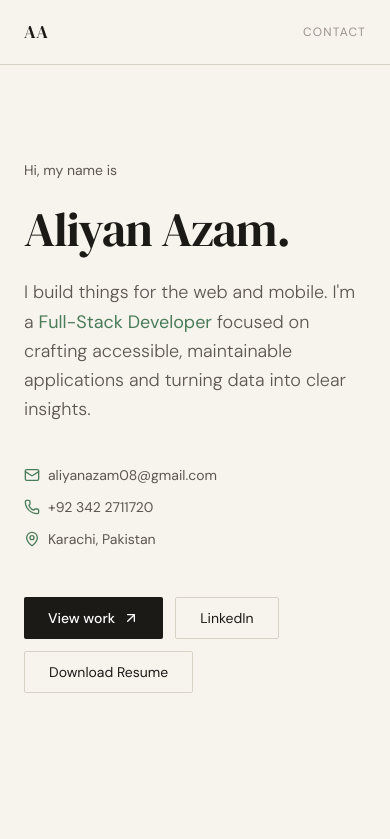
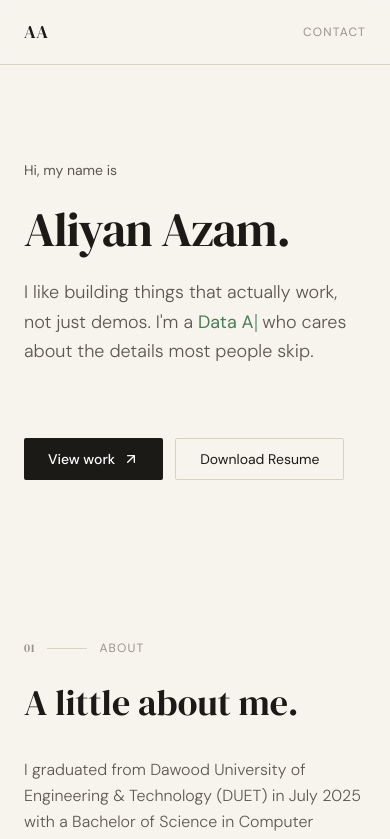
Before and after one commit to Aliyan008/Aliyan-Azam, a React (Vite) app: page / in a window 390 px wide. Shown: the top 839 px of the page. Built offline with nearby package versions, Linux system fonts and the light colour scheme.

Commit message:
Add Font Awesome icons to footer links and implement typewriter effect for roles in Hero section. Update styles for improved layout and responsiveness.

```diff
--- a/index.html
+++ b/index.html
@@ -4,6 +4,7 @@
     <meta charset="UTF-8" />
     <link rel="icon" type="image/svg+xml" href="/aliyan.svg" />
     <meta name="viewport" content="width=device-width, initial-scale=1.0" />
+    <link rel="stylesheet" href="https://cdnjs.cloudflare.com/ajax/libs/font-awesome/6.5.1/css/all.min.css" />
     <title>Aliyan Azam — Full-Stack Developer</title>
   </head>
   <body>
--- a/src/components/Footer.jsx
+++ b/src/components/Footer.jsx
@@ -1,17 +1,21 @@
-import { ArrowUpRight } from 'lucide-react';
+import { ArrowUpRight, Mail, MapPin } from 'lucide-react';
 import SectionLabel from './SectionLabel';
 import Reveal from './Reveal';
 
 const links = [
-  { href: 'mailto:aliyanazam08@gmail.com', label: 'aliyanazam08@gmail.com' },
+  { href: 'mailto:aliyanazam08@gmail.com', label: 'aliyanazam08@gmail.com', iconType: 'lucide', Icon: Mail },
   {
     href: 'https://www.linkedin.com/in/aliyan-azam-273742270',
     label: 'LinkedIn',
+    iconType: 'fa',
+    faClass: 'fa-brands fa-linkedin',
     external: true,
   },
   {
     href: 'https://github.com/Aliyan008',
     label: 'GitHub',
+    iconType: 'img',
+    iconSrc: 'https://cdn.simpleicons.org/github',
     external: true,
   },
 ];
@@ -26,9 +30,13 @@ function Footer() {
         <h2 className="font-serif text-4xl md:text-5xl text-white leading-tight mb-5">
           Let's build something good.
         </h2>
-        <p className="font-sans font-light text-white/50 max-w-xl mx-auto mb-10">
+        <p className="font-sans font-light text-white/50 max-w-xl mx-auto mb-3">
           Open to opportunities and collaboration. Reach out via email or find
           me on the links below.
+        </p>
+        <p className="flex items-center justify-center gap-1.5 text-sm text-white/40 mb-10">
+          <MapPin size={14} />
+          Based in Karachi, Pakistan · Open to remote opportunities
         </p>
 
         <div className="flex flex-wrap items-center justify-center gap-x-8 gap-y-3 mb-12">
@@ -38,9 +46,22 @@ function Footer() {
               href={link.href}
               target={link.external ? '_blank' : undefined}
               rel={link.external ? 'noopener noreferrer' : undefined}
-              className="inline-flex items-center gap-1.5 text-sm text-white/60 hover:text-white underline underline-offset-4 decoration-white/20 hover:decoration-white transition-colors"
+              className="inline-flex items-center gap-1.5 text-sm text-white/60 hover:text-white transition-colors"
             >
-              {link.label}
+              {link.iconType === 'lucide' && <link.Icon size={14} />}
+              {link.iconType === 'img' && (
+                <img
+                  src={link.iconSrc}
+                  alt=""
+                  width="14"
+                  height="14"
+                  className="w-3.5 h-3.5 object-contain invert opacity-70"
+                />
+              )}
+              {link.iconType === 'fa' && <i className={`${link.faClass} text-sm`} />}
+              <span className="underline underline-offset-4 decoration-white/20 group-hover:decoration-white">
+                {link.label}
+              </span>
               {link.external && <ArrowUpRight size={14} />}
             </a>
           ))}
--- a/src/components/Hero.jsx
+++ b/src/components/Hero.jsx
@@ -1,7 +1,57 @@
+import { useState, useEffect } from 'react';
 import { motion } from 'framer-motion';
-import { ArrowUpRight, Mail, MapPin, Phone } from 'lucide-react';
+import { ArrowUpRight } from 'lucide-react';
 import resumePdf from '../assets/Aliyan Azam.pdf';
 import { useLenisScroll } from '../lib/LenisProvider';
+
+const ROLES = ['Full-Stack Developer', 'Data Analyst'];
+const TYPE_SPEED = 70;
+const DELETE_SPEED = 40;
+const PAUSE_AFTER_TYPE = 1600;
+const PAUSE_AFTER_DELETE = 300;
+
+function TypewriterRole() {
+  const [wordIndex, setWordIndex] = useState(0);
+  const [text, setText] = useState('');
+  const [phase, setPhase] = useState('typing');
+
+  useEffect(() => {
+    const currentWord = ROLES[wordIndex];
+    let timeout;
+
+    if (phase === 'typing') {
+      if (text.length < currentWord.length) {
+        timeout = setTimeout(() => {
+          setText(currentWord.slice(0, text.length + 1));
+        }, TYPE_SPEED);
+      } else {
+        timeout = setTimeout(() => setPhase('pausing'), PAUSE_AFTER_TYPE);
+      }
+    } else if (phase === 'pausing') {
+      timeout = setTimeout(() => setPhase('deleting'), 0);
+    } else if (phase === 'deleting') {
+      if (text.length > 0) {
+        timeout = setTimeout(() => {
+          setText(text.slice(0, -1));
+        }, DELETE_SPEED);
+      } else {
+        timeout = setTimeout(() => {
+          setWordIndex((i) => (i + 1) % ROLES.length);
+          setPhase('typing');
+        }, PAUSE_AFTER_DELETE);
+      }
+    }
+
+    return () => clearTimeout(timeout);
+  }, [text, phase, wordIndex]);
+
+  return (
+    <span className="text-sage font-normal">
+      {text}
+      <span className="inline-block w-[2px] h-[1em] bg-sage ml-0.5 align-middle animate-pulse" />
+    </span>
+  );
+}
 
 const enter = (delay) => ({
   initial: { opacity: 0, y: 16 },
@@ -15,7 +65,7 @@ function Hero() {
   return (
     <section
       id="hero"
-      className="max-w-6xl mx-auto px-6 md:px-10 pt-24 md:pt-32 pb-20 md:pb-28"
+      className="max-w-6xl mx-auto px-6 md:px-10 pt-24 md:pt-32 pb-20 md:pb-28 scroll-mt-16"
     >
       <motion.p {...enter(0)} className="font-sans text-sm text-ink-light mb-6">
         Hi, my name is
@@ -30,31 +80,11 @@ function Hero() {
 
       <motion.p
         {...enter(0.25)}
-        className="font-sans font-light text-lg md:text-xl text-ink-light max-w-2xl leading-relaxed mb-10"
+        className="font-sans font-light text-lg md:text-xl text-ink-light max-w-2xl leading-relaxed mb-10 min-h-[7.5rem] md:min-h-[3.5rem]"
       >
-        I build things for the web and mobile. I'm a{' '}
-        <span className="text-sage font-normal">Full-Stack Developer</span>{' '}
-        focused on crafting accessible, maintainable applications and turning
-        data into clear insights.
+        I like building things that actually work, not just demos. I'm a{' '}
+        <TypewriterRole /> who cares about the details most people skip.
       </motion.p>
-
-      <motion.ul
-        {...enter(0.35)}
-        className="flex flex-col sm:flex-row sm:flex-wrap gap-x-8 gap-y-3 mb-12"
-      >
-        <li className="flex items-center gap-2 text-sm text-ink-light">
-          <Mail size={16} className="text-sage" />
-          aliyanazam08@gmail.com
-        </li>
-        <li className="flex items-center gap-2 text-sm text-ink-light">
-          <Phone size={16} className="text-sage" />
-          +92 342 2711720
-        </li>
-        <li className="flex items-center gap-2 text-sm text-ink-light">
-          <MapPin size={16} className="text-sage" />
-          Karachi, Pakistan
-        </li>
-      </motion.ul>
 
       <motion.div {...enter(0.45)} className="flex flex-wrap gap-3">
         <a
@@ -69,14 +99,6 @@ function Hero() {
           <ArrowUpRight size={16} />
         </a>
         <a
-          href="https://www.linkedin.com/in/aliyan-azam-273742270"
-          target="_blank"
-          rel="noopener noreferrer"
-          className="inline-flex items-center gap-2 border border-warm-border text-ink text-sm px-6 py-2.5 rounded-sm hover:border-ink hover:bg-cream-dark transition-colors"
-        >
-          LinkedIn
-        </a>
-        <a
           href={resumePdf}
           download="Aliyan-Azam-Resume.pdf"
           className="inline-flex items-center gap-2 border border-warm-border text-ink text-sm px-6 py-2.5 rounded-sm hover:border-ink hover:bg-cream-dark transition-colors"
--- a/src/components/Splash.jsx
+++ b/src/components/Splash.jsx
@@ -51,7 +51,7 @@ function CompositionLayer({ geo, showLine, viewportWidth }) {
     <div className="absolute inset-0 flex items-center justify-center">
       <Mark animate />
       <motion.div
-        className="absolute h-[2px] bg-ink"
+        className="absolute h-px sm:h-[1.5px] xl:h-[2px] bg-ink"
         style={{ top: geo.crossbarY, right: viewportWidth - geo.leftAnchor }}
         initial={{ width: 0 }}
         animate={{ width: showLine ? geo.leftAnchor : 0 }}
@@ -59,7 +59,7 @@ function CompositionLayer({ geo, showLine, viewportWidth }) {
       />
       {geo.leftInnerEdge != null && geo.rightInnerEdge != null && (
         <motion.div
-          className="absolute h-[2px] bg-ink"
+          className="absolute h-px sm:h-[1.5px] xl:h-[2px] bg-ink"
           style={{
             top: geo.crossbarY,
             left: geo.leftInnerEdge,
@@ -71,7 +71,7 @@ function CompositionLayer({ geo, showLine, viewportWidth }) {
         />
       )}
       <motion.div
-        className="absolute h-[2px] bg-ink"
+        className="absolute h-px sm:h-[1.5px] xl:h-[2px] bg-ink"
         style={{ top: geo.crossbarY, left: geo.rightAnchor }}
         initial={{ width: 0 }}
         animate={{ width: showLine ? viewportWidth - geo.rightAnchor : 0 }}
@@ -104,7 +104,8 @@ function Splash({ onComplete }) {
       const leftInk = getInkEdgeAtRow(measureLeftRef.current, CROSSBAR_RATIO);
       const rightInk = getInkEdgeAtRow(measureRightRef.current, CROSSBAR_RATIO);
 
-      const BLEED = 5; // px the line overlaps INTO the letter stroke, guarantees no visible gap
+      const BLEED_RATIO = 0.03; // fraction of letter height, scales bleed across screen sizes
+      const BLEED = leftRect.height * BLEED_RATIO;
       setGeo({
         crossbarY,
         leftAnchor: leftInk ? leftInk.leftPx + BLEED : leftRect.left,
```
